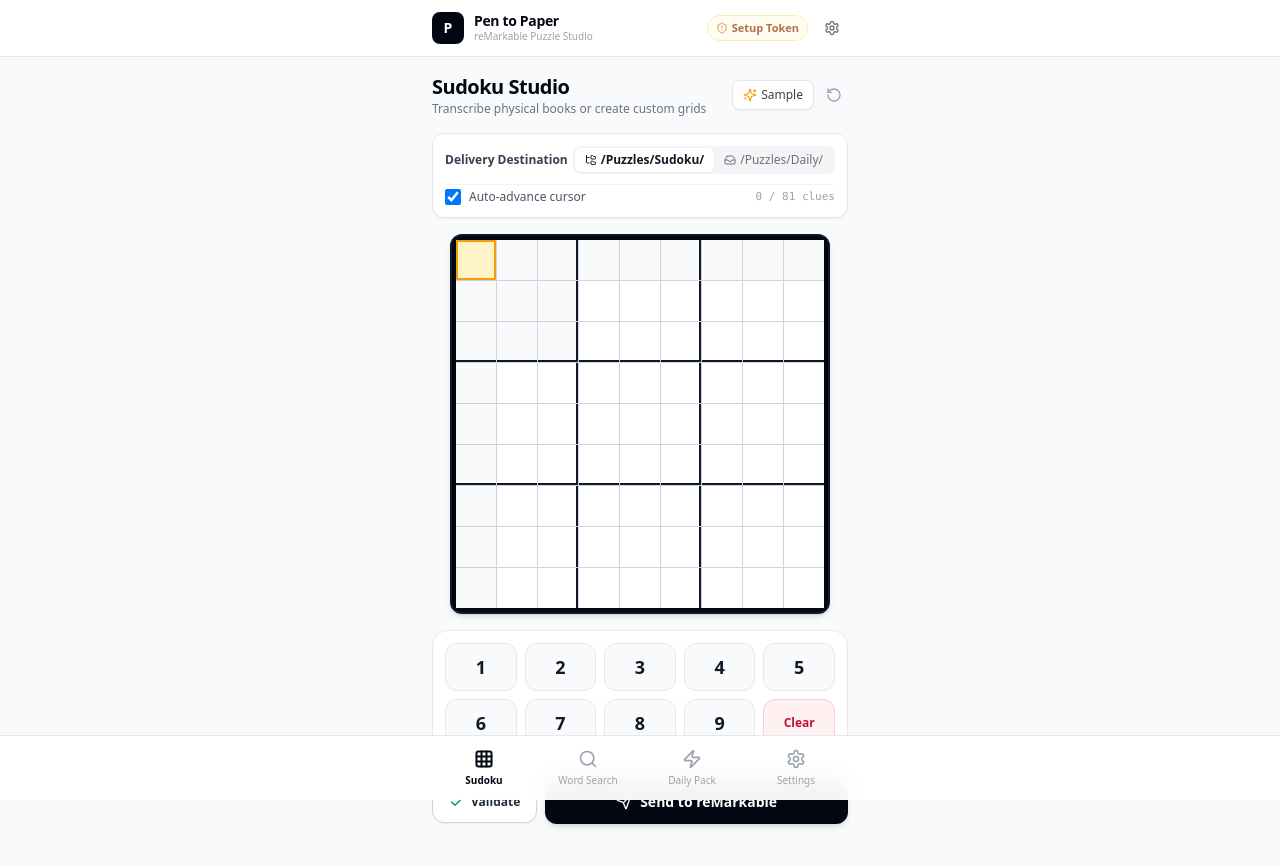
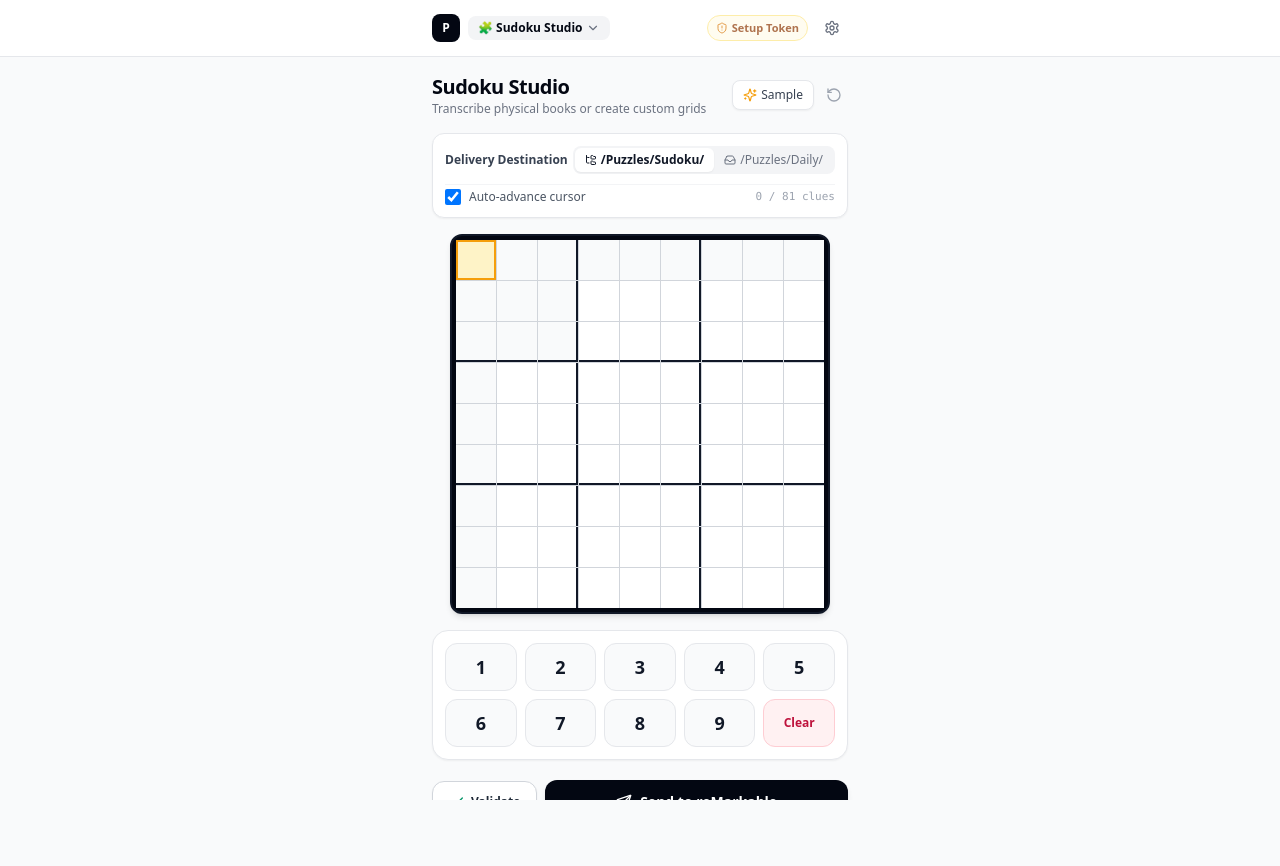
Before and after one commit to marlou-lopez/pen-to-paper, a React (Vite) app in the folder web/: page / in a window 1280 px wide. Shown: the top 866 px of the page. After the commit the page ends 800 px from the top, so only its background shows below. Built offline with nearby package versions, Linux system fonts and the light colour scheme.

Commit message:
feat(web): replace bottom nav with header puzzle switcher and selector sheet

```diff
--- a/web/src/App.tsx
+++ b/web/src/App.tsx
@@ -1,8 +1,6 @@
 import React, { useState, useEffect } from 'react';
 import {
-  Grid3X3,
-  Search,
-  Zap,
+  ChevronDown,
   Settings,
   ShieldCheck,
   ShieldAlert,
@@ -11,12 +9,18 @@ import { SudokuStudio } from './components/SudokuStudio.tsx';
 import { WordSearchStudio } from './components/WordSearchStudio.tsx';
 import { DailyBundle } from './components/DailyBundle.tsx';
 import { SettingsModal } from './components/SettingsModal.tsx';
+import { PuzzleSelectorModal, ActiveTab } from './components/PuzzleSelectorModal.tsx';
 import { getStoredSettings } from './services/githubApi.ts';
 
-type ActiveTab = 'sudoku' | 'word-search' | 'daily' | 'settings';
+const TAB_TITLES: Record<ActiveTab, string> = {
+  sudoku: '🧩 Sudoku Studio',
+  'word-search': '🔍 Word Search',
+  daily: '⚡ Daily Pack',
+};
 
 export const App: React.FC = () => {
   const [activeTab, setActiveTab] = useState<ActiveTab>('sudoku');
+  const [isSelectorOpen, setIsSelectorOpen] = useState(false);
   const [isSettingsOpen, setIsSettingsOpen] = useState(false);
   const [hasToken, setHasToken] = useState(false);
 
@@ -29,29 +33,23 @@ export const App: React.FC = () => {
     checkTokenStatus();
   }, []);
 
-  const handleTabChange = (tab: ActiveTab) => {
-    if (tab === 'settings') {
-      setIsSettingsOpen(true);
-    } else {
-      setActiveTab(tab);
-    }
-  };
-
   return (
-    <div className="min-h-screen bg-[#F9FAFB] text-gray-900 flex flex-col font-sans">
+    <div className="h-[100dvh] bg-[#F9FAFB] text-gray-900 flex flex-col font-sans overflow-hidden">
       {/* Top App Header */}
       <header className="sticky top-0 z-40 bg-white/90 backdrop-blur-md border-b border-gray-200 safe-top">
         <div className="max-w-md mx-auto px-4 h-14 flex items-center justify-between">
-          <div className="flex items-center space-x-2.5">
-            <div className="w-8 h-8 rounded-lg bg-gray-950 text-white flex items-center justify-center font-bold text-sm shadow-xs">
+          <div className="flex items-center space-x-2">
+            <div className="w-7 h-7 rounded-lg bg-gray-950 text-white flex items-center justify-center font-bold text-xs shadow-xs">
               P
             </div>
-            <div>
-              <h1 className="text-sm font-bold tracking-tight text-gray-950 leading-tight">
-                Pen to Paper
-              </h1>
-              <p className="text-[10px] text-gray-400 font-medium">reMarkable Puzzle Studio</p>
-            </div>
+            <button
+              type="button"
+              onClick={() => setIsSelectorOpen(true)}
+              className="flex items-center space-x-1 px-2.5 py-1 rounded-lg bg-gray-100 hover:bg-gray-200 text-gray-950 font-bold text-xs transition-colors cursor-pointer active:scale-95"
+            >
+              <span>{TAB_TITLES[activeTab]}</span>
+              <ChevronDown className="w-3.5 h-3.5 text-gray-500" />
+            </button>
           </div>
 
           <div className="flex items-center space-x-2">
@@ -109,58 +107,13 @@ export const App: React.FC = () => {
         onSettingsSaved={checkTokenStatus}
       />
 
-      {/* Bottom Mobile Navigation Bar */}
-      <nav className="fixed bottom-0 left-0 right-0 z-40 bg-white/95 backdrop-blur-md border-t border-gray-200 safe-bottom">
-        <div className="max-w-md mx-auto px-4 h-16 flex items-center justify-around">
-          <button
-            type="button"
-            onClick={() => handleTabChange('sudoku')}
-            className={`flex-1 flex flex-col items-center justify-center py-1 transition-colors ${
-              activeTab === 'sudoku'
-                ? 'text-gray-950 font-bold'
-                : 'text-gray-400 hover:text-gray-600 font-medium'
-            }`}
-          >
-            <Grid3X3 className={`w-5 h-5 ${activeTab === 'sudoku' ? 'stroke-[2.4]' : ''}`} />
-            <span className="text-[10px] mt-1">Sudoku</span>
-          </button>
-
-          <button
-            type="button"
-            onClick={() => handleTabChange('word-search')}
-            className={`flex-1 flex flex-col items-center justify-center py-1 transition-colors ${
-              activeTab === 'word-search'
-                ? 'text-gray-950 font-bold'
-                : 'text-gray-400 hover:text-gray-600 font-medium'
-            }`}
-          >
-            <Search className={`w-5 h-5 ${activeTab === 'word-search' ? 'stroke-[2.4]' : ''}`} />
-            <span className="text-[10px] mt-1">Word Search</span>
-          </button>
-
-          <button
-            type="button"
-            onClick={() => handleTabChange('daily')}
-            className={`flex-1 flex flex-col items-center justify-center py-1 transition-colors ${
-              activeTab === 'daily'
-                ? 'text-gray-950 font-bold'
-                : 'text-gray-400 hover:text-gray-600 font-medium'
-            }`}
-          >
-            <Zap className={`w-5 h-5 ${activeTab === 'daily' ? 'stroke-[2.4] text-amber-500 fill-amber-500' : ''}`} />
-            <span className="text-[10px] mt-1">Daily Pack</span>
-          </button>
-
-          <button
-            type="button"
-            onClick={() => handleTabChange('settings')}
-            className="flex-1 flex flex-col items-center justify-center py-1 transition-colors text-gray-400 hover:text-gray-600 font-medium"
-          >
-            <Settings className="w-5 h-5" />
-            <span className="text-[10px] mt-1">Settings</span>
-          </button>
-        </div>
-      </nav>
+      {/* Puzzle Selector Modal */}
+      <PuzzleSelectorModal
+        isOpen={isSelectorOpen}
+        activeTab={activeTab}
+        onSelect={setActiveTab}
+        onClose={() => setIsSelectorOpen(false)}
+      />
     </div>
   );
 };
--- /dev/null
+++ b/web/src/components/PuzzleSelectorModal.tsx
@@ -0,0 +1,122 @@
+import React from 'react';
+import { X, Grid3X3, Search, Zap, Check } from 'lucide-react';
+
+export type ActiveTab = 'sudoku' | 'word-search' | 'daily';
+
+interface PuzzleOption {
+  id: ActiveTab;
+  title: string;
+  badge?: string;
+  description: string;
+  icon: React.ComponentType<{ className?: string }>;
+}
+
+const PUZZLE_OPTIONS: PuzzleOption[] = [
+  {
+    id: 'sudoku',
+    title: 'Sudoku Studio',
+    description: 'Transcribe physical books or create custom grids',
+    icon: Grid3X3,
+  },
+  {
+    id: 'word-search',
+    title: 'Word Search Studio',
+    description: '15 curated offline themes or custom word lists',
+    icon: Search,
+  },
+  {
+    id: 'daily',
+    title: 'Daily Pack',
+    badge: '1-Tap',
+    description: "Generate today's complete puzzle bundle to /Puzzles/Daily",
+    icon: Zap,
+  },
+];
+
+interface PuzzleSelectorModalProps {
+  isOpen: boolean;
+  activeTab: ActiveTab;
+  onSelect: (tab: ActiveTab) => void;
+  onClose: () => void;
+}
+
+export const PuzzleSelectorModal: React.FC<PuzzleSelectorModalProps> = ({
+  isOpen,
+  activeTab,
+  onSelect,
+  onClose,
+}) => {
+  if (!isOpen) return null;
+
+  return (
+    <div
+      className="fixed inset-0 z-50 flex items-end sm:items-center justify-center bg-black/60 backdrop-blur-xs animate-fadeIn"
+      onClick={onClose}
+    >
+      <div
+        className="w-full max-w-md bg-white rounded-t-3xl sm:rounded-2xl shadow-2xl border border-gray-200 overflow-hidden flex flex-col p-5 space-y-4 max-h-[85vh] animate-slideUp"
+        onClick={(e) => e.stopPropagation()}
+      >
+        <div className="flex items-center justify-between pb-2 border-b border-gray-100">
+          <div>
+            <h3 className="text-sm font-bold text-gray-950">Switch Puzzle Studio</h3>
+            <p className="text-[11px] text-gray-500">Select a puzzle type to work with</p>
+          </div>
+          <button
+            type="button"
+            onClick={onClose}
+            className="p-1.5 text-gray-400 hover:text-gray-700 hover:bg-gray-100 rounded-lg transition-colors"
+            aria-label="Close"
+          >
+            <X className="w-5 h-5" />
+          </button>
+        </div>
+
+        <div className="space-y-2">
+          {PUZZLE_OPTIONS.map((opt) => {
+            const Icon = opt.icon;
+            const isSelected = activeTab === opt.id;
+            return (
+              <button
+                key={opt.id}
+                type="button"
+                onClick={() => {
+                  onSelect(opt.id);
+                  onClose();
+                }}
+                className={`w-full p-3.5 rounded-xl border text-left transition-all flex items-center justify-between ${
+                  isSelected
+                    ? 'border-gray-950 bg-gray-50 text-gray-950 shadow-xs ring-1 ring-gray-950'
+                    : 'border-gray-200 hover:border-gray-300 text-gray-700 hover:bg-gray-50'
+                }`}
+              >
+                <div className="flex items-center space-x-3">
+                  <div
+                    className={`w-10 h-10 rounded-lg flex items-center justify-center ${
+                      isSelected ? 'bg-gray-950 text-white' : 'bg-gray-100 text-gray-700'
+                    }`}
+                  >
+                    <Icon className="w-5 h-5" />
+                  </div>
+                  <div>
+                    <div className="flex items-center space-x-2">
+                      <span className="text-xs font-bold">{opt.title}</span>
+                      {opt.badge && (
+                        <span className="px-1.5 py-0.5 text-[9px] font-semibold bg-amber-100 text-amber-800 rounded-md">
+                          {opt.badge}
+                        </span>
+                      )}
+                    </div>
+                    <p className="text-[11px] text-gray-500 mt-0.5">{opt.description}</p>
+                  </div>
+                </div>
+
+                {isSelected && <Check className="w-4 h-4 text-gray-950 shrink-0 ml-2" />}
+              </button>
+            );
+          })}
+        </div>
+      </div>
+    </div>
+  );
+};
```
